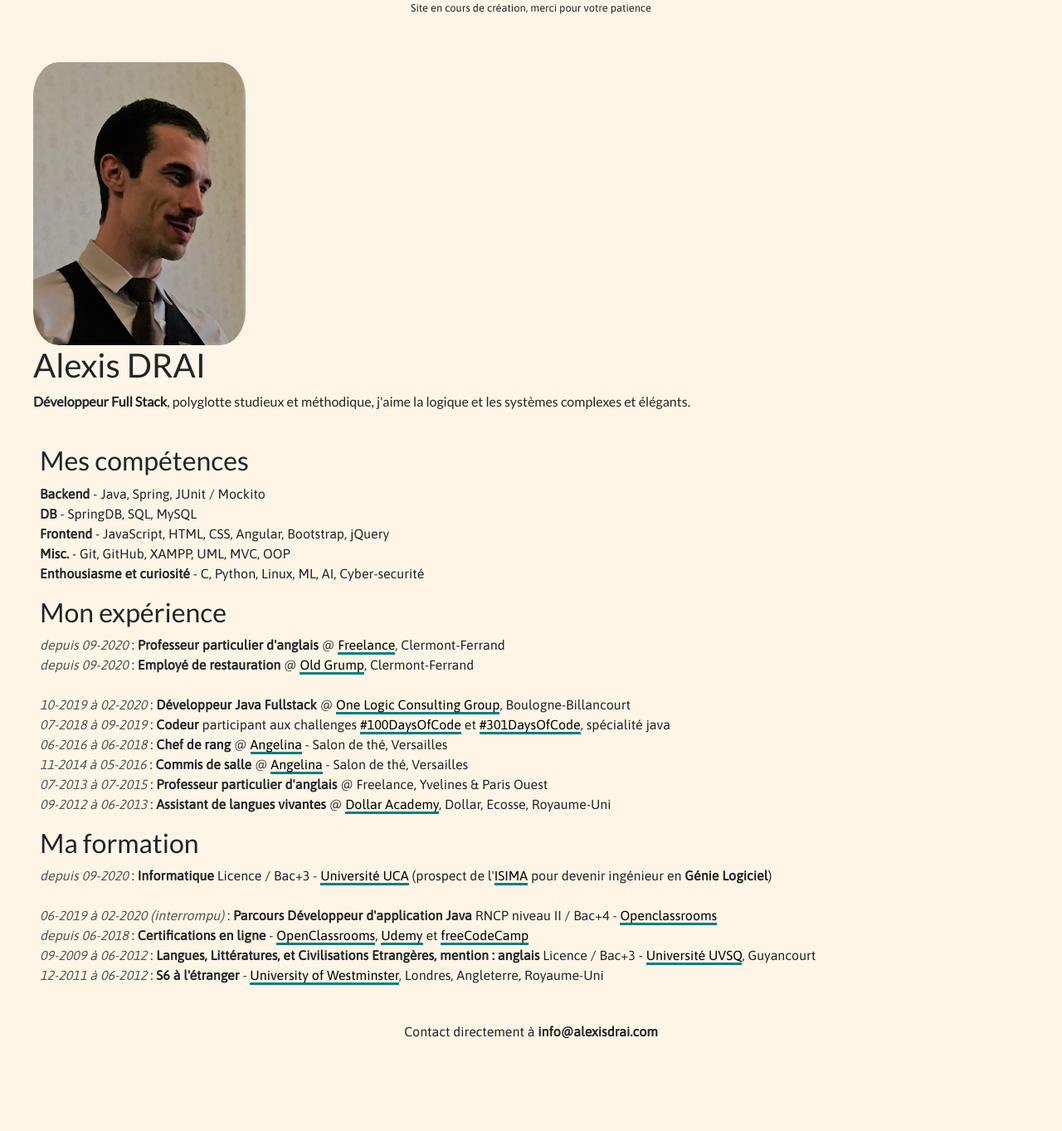
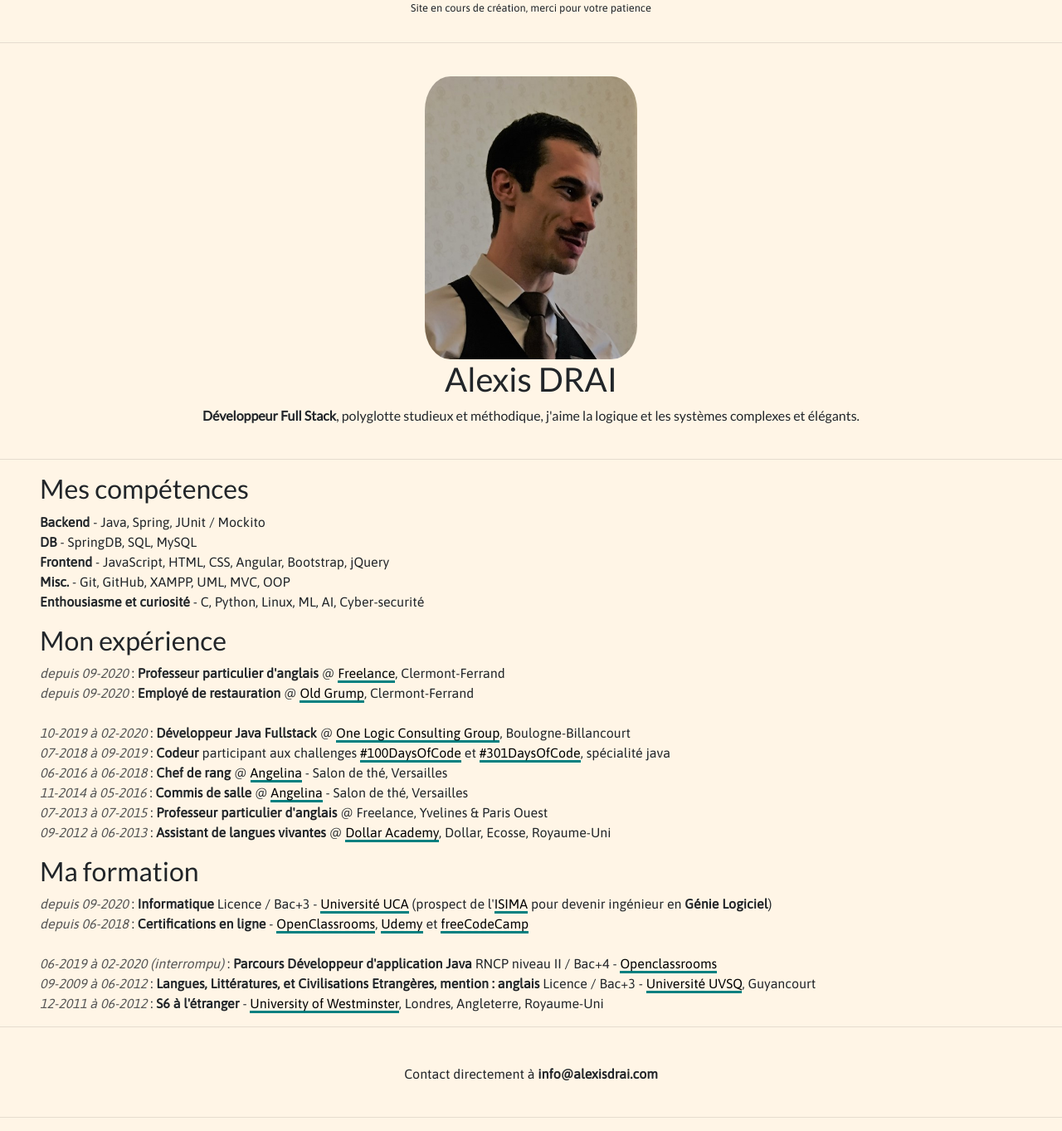
Before and after one commit to draialexis/alexisdrai, an Angular app: page / in a window 1280 px wide. Shown: the whole page at 83% size. Before the commit the page ends 1279 px from the top, so only its background shows below. Built offline with nearby package versions, Linux system fonts and the light colour scheme.

Commit message:
Center header, move education around

```diff
--- a/src/app/app.component.html
+++ b/src/app/app.component.html
@@ -1,5 +1,7 @@
 <app-disclaimer class="flex-center small-print"></app-disclaimer>
+<hr>
 <app-header></app-header>
+<hr>
 <main>
   <article>
     <app-skills></app-skills>
@@ -7,5 +9,7 @@
     <app-education></app-education>
   </article>
 </main>
+<hr>
 <app-contact class="flex-center"></app-contact>
+<hr>
 <app-footer></app-footer>
--- a/src/app/components/main/education/education.component.html
+++ b/src/app/components/main/education/education.component.html
@@ -9,16 +9,16 @@
                                                             target="_blank">ISIMA</a> pour devenir ingénieur en <strong>
     Génie Logiciel</strong>)
     <br/>
-    <br/>
-    <span class="date">06-2019 à 02-2020 (interrompu)</span> : <strong>Parcours Développeur d'application Java</strong>
-    RNCP niveau II / Bac+4 - <a class="link" href="https://openclassrooms.com" target="_blank">Openclassrooms</a>
-    <br/>
     <span class="date">depuis 06-2018</span> : <strong>Certifications en ligne</strong> - <a class="link"
                                                                                              href="https://openclassrooms.com"
                                                                                              target="_blank">OpenClassrooms</a>,
     <a class="link" href="https://www.udemy.com" target="_blank">Udemy</a> et <a class="link"
                                                                                  href="https://www.freecodecamp.org"
                                                                                  target="_blank">freeCodeCamp</a>
+    <br/>
+    <br/>
+    <span class="date">06-2019 à 02-2020 (interrompu)</span> : <strong>Parcours Développeur d'application Java</strong>
+    RNCP niveau II / Bac+4 - <a class="link" href="https://openclassrooms.com" target="_blank">Openclassrooms</a>
     <br/>
     <span class="date">09-2009 à 06-2012</span> : <strong>Langues, Littératures, et Civilisations
     Etrangères, mention : anglais</strong> Licence / Bac+3 - <a class="link" href="http://www.uvsq.fr"
--- a/src/app/components/page-structure/header/header.component.css
+++ b/src/app/components/page-structure/header/header.component.css
@@ -1,5 +1,7 @@
 header {
-  margin: 40px;
+  display: block;
+  text-align: center;
+  margin: 40px auto;
 }
 
 img {
--- a/src/app/components/page-structure/header/header.component.html
+++ b/src/app/components/page-structure/header/header.component.html
@@ -1,6 +1,6 @@
 <header>
   <img src="assets/dev-java-alexis-drai.jpg"
-       alt="Une photo de l'auteur">
+       alt="une photo de l'auteur">
   <h1>{{title}}</h1>
   <strong>{{position}}</strong>{{blurb}}
 </header>
```
